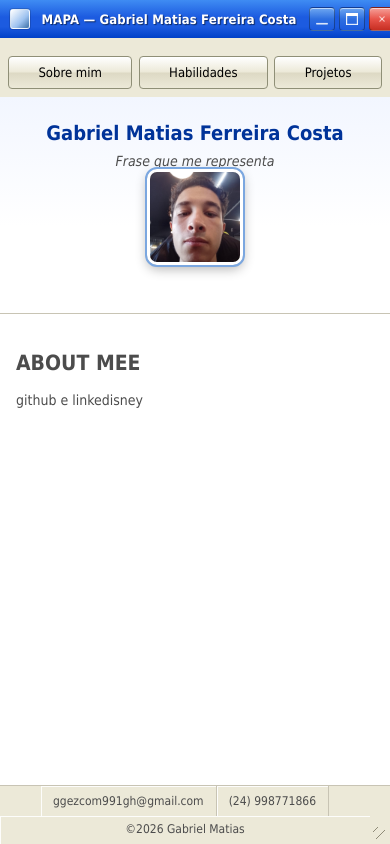
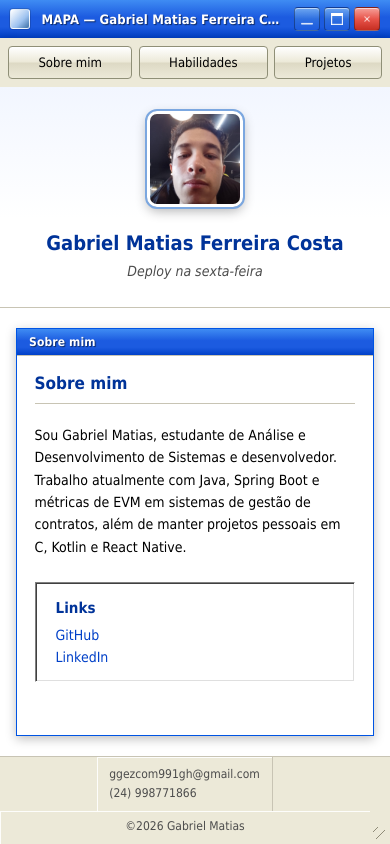
Before and after one commit to GabrielMFC/MAPA, a website: page index.html in a window 390 px wide. Drawn offline with Linux system fonts and the light colour scheme.

Commit message:
Deixando o html mais semântico, melhorando as páginas dos conteúdos e melhorando estilos.

```diff
--- a/index.html
+++ b/index.html
@@ -5,9 +5,10 @@
   <meta name="viewport" content="width=device-width, initial-scale=1.0">
   <title>MAPA</title>
   <link rel="stylesheet" href="src/styles/style.css">
+  <link rel="stylesheet" href="src/styles/pages.css">
 </head>
 <body>
-<nav>
+
   <div class="titlebar">
     <span class="titlebar-icon" aria-hidden="true"></span>
     <span class="titlebar-text">MAPA — Gabriel Matias Ferreira Costa</span>
@@ -23,26 +24,34 @@
       </button>
     </div>
   </div>
-  <div class="nav-buttons">
-      <button id="aboutMe">Sobre mim</button>
-      <button id="habilities">Habilidades</button>
-      <button id="projects">Projetos</button>
-  </div>
+
+  <nav aria-label="Navegação principal">
+    <ul class="nav-buttons">
+      <li><button id="aboutMe" type="button">Sobre mim</button></li>
+      <li><button id="habilities" type="button">Habilidades</button></li>
+      <li><button id="projects" type="button">Projetos</button></li>
+    </ul>
   </nav>
+
   <header>
+    <img src="assets/eu.jpg" alt="Foto de Gabriel Matias">
     <p>Gabriel Matias Ferreira Costa</p>
-<p>Frase que me representa</p>
-<img src="assets/eu.jpg" alt="Foto de Gabriel Matias">
-<p></p>
+    <p style="margin: 1%;">Deploy na sexta-feira</p>
   </header>
+
   <main>
-<section id="content"></section>
+    <section id="content" aria-live="polite"></section>
   </main>
+
   <footer>
-<p>ggezcom991gh@gmail.com</p>
-<p>(24) 998771866</p>
+    <address>
+      <a href="mailto:ggezcom991gh@gmail.com">ggezcom991gh@gmail.com</a><br>
+      <a href="tel:+5524998771866">(24) 998771866</a>
+    </address>
     <p>©2026 Gabriel Matias</p>
   </footer>
+
   <script src="src/services/index.js"></script>
+  <script src="src/services/api/api.js"></script>
 </body>
 </html>
--- a/src/pages/aboutMe.html
+++ b/src/pages/aboutMe.html
@@ -1,3 +1,20 @@
-<!DOCTYPE html>
-<h1>ABOUT MEE</h1>
-<aside>github e linkedisney</aside>
+<div class="page-window">
+  <div class="page-titlebar">Sobre mim</div>
+  <div class="page-body">
+    <h1>Sobre mim</h1>
+    <p>
+      Sou Gabriel Matias, estudante de Análise e Desenvolvimento de Sistemas
+      e desenvolvedor. Trabalho atualmente com Java, Spring Boot e métricas
+      de EVM em sistemas de gestão de contratos, além de manter projetos
+      pessoais em C, Kotlin e React Native.
+    </p>
+
+    <aside aria-label="Links de contato">
+      <h2>Links</h2>
+      <ul>
+        <li><a href="https://github.com/SEU_USUARIO" target="_blank" rel="noopener noreferrer">GitHub</a></li>
+        <li><a href="https://linkedin.com/in/SEU_USUARIO" target="_blank" rel="noopener noreferrer">LinkedIn</a></li>
+      </ul>
+    </aside>
+  </div>
+</div>
--- /dev/null
+++ b/src/services/api/api.js
@@ -0,0 +1,28 @@
+const buttontest = document.getElementById("habilities")
+
+async function postFeedback() {
+    const response = await fetch(
+        "https://zjhbjvjwnpopegulxupe.supabase.co/rest/v1/feedbacks",
+        {
+            method: "POST",
+            headers: {
+            "apikey": "eyJhbGciOiJIUzI1NiIsInR5cCI6IkpXVCJ9.eyJpc3MiOiJzdXBhYmFzZSIsInJlZiI6InpqaGJqdmp3bnBvcGVndWx4dXBlIiwicm9sZSI6ImFub24iLCJpYXQiOjE3ODMxMjcyNTEsImV4cCI6MjA5ODcwMzI1MX0.A0n9kg9SRyZtyZjDLlc4wHsiUq922lqmpSxhRko8Dr8",
+
+            "Authorization": "Bearer eyJhbGciOiJIUzI1NiIsInR5cCI6IkpXVCJ9.eyJpc3MiOiJzdXBhYmFzZSIsInJlZiI6InpqaGJqdmp3bnBvcGVndWx4dXBlIiwicm9sZSI6ImFub24iLCJpYXQiOjE3ODMxMjcyNTEsImV4cCI6MjA5ODcwMzI1MX0.A0n9kg9SRyZtyZjDLlc4wHsiUq922lqmpSxhRko8Dr8",
+            "Content-Type": "application/json",
+            "Prefer": "return=representation"
+            },
+            body: JSON.stringify({
+            name: "Gabrielm",
+            feedback: "Meu feedback2"
+            })
+        }
+    );
+    return response.json()
+}
+
+buttontest.addEventListener("click", async () => {
+    const data = await postFeedback()
+
+    console.log(data);
+})
--- /dev/null
+++ b/src/styles/pages.css
@@ -0,0 +1,226 @@
+/* ============================================================
+   MAPA — estilos das "páginas" (aboutMe / habilities / projects)
+   injetadas via JS dentro de <section id="content">.
+
+   Depende das variáveis definidas em style.css (:root), por isso
+   este arquivo deve ser carregado DEPOIS de style.css no HTML.
+   ============================================================ */
+
+/* ------------------------------------------------------------
+   PAGE-WINDOW — sub-janela XP injetada dentro de #content
+   ------------------------------------------------------------ */
+.page-window {
+  display: flex;
+  flex-direction: column;
+  min-height: 100%;
+  background: var(--chrome);
+  border: 1px solid var(--win-border);
+  box-shadow: 0 3px 10px rgba(0, 0, 0, 0.25);
+}
+
+.page-titlebar {
+  flex: none;
+  display: flex;
+  align-items: center;
+  height: 32px;
+  padding: 0 0.75rem;
+  background:
+    linear-gradient(to bottom,
+      var(--title-glow) 0%,
+      var(--title-mid) 45%,
+      var(--title-mid) 70%,
+      var(--title-dark) 100%);
+  color: #fff;
+  font-size: 14px;
+  font-weight: 700;
+  text-shadow: 1px 1px 1px rgba(0, 0, 0, 0.55);
+  letter-spacing: 0.01em;
+}
+
+.page-body {
+  flex: 1 1 auto;
+  background: var(--content-bg);
+  border-top: 1px solid var(--chrome-dark);
+  padding: 1.75rem 2rem;
+}
+
+.page-body h1 {
+  margin: 0 0 1.25rem;
+  font-size: 22px;
+  font-weight: 700;
+  color: #003399;
+  padding-bottom: 0.6rem;
+  border-bottom: 1px solid var(--chrome-dark);
+}
+
+.page-body h2 {
+  margin: 0 0 0.6rem;
+  font-size: 15px;
+  font-weight: 700;
+  color: #003399;
+}
+
+.page-body p {
+  margin: 0 0 1rem;
+  line-height: 1.6;
+  color: var(--text);
+}
+
+/* --- painel "sunken" clássico do XP (usado no aside e nas listas) --- */
+.page-body aside,
+.page-body ul {
+  background: #fff;
+  border-top: 1px solid #808080;
+  border-left: 1px solid #808080;
+  border-right: 1px solid #fff;
+  border-bottom: 1px solid #fff;
+  box-shadow:
+    inset 1px 1px 0 #404040,
+    inset -1px -1px 0 #dfdfdf;
+}
+
+.page-body aside {
+  margin-top: 1.5rem;
+  padding: 1rem 1.25rem;
+}
+
+.page-body aside ul {
+  list-style: none;
+  margin: 0;
+  padding: 0;
+  border: none;
+  box-shadow: none;
+  background: transparent;
+}
+
+.page-body aside li + li {
+  margin-top: 0.4rem;
+}
+
+.page-body aside a {
+  color: #0040c8;
+  text-decoration: none;
+}
+
+.page-body aside a:hover {
+  text-decoration: underline;
+}
+
+/* --- lista de habilidades, estilo listbox do XP --- */
+.page-body ul.skills-list {
+  list-style: none;
+  margin: 0;
+  padding: 0;
+}
+
+.page-body ul.skills-list li {
+  padding: 0.6rem 0.9rem;
+  border-bottom: 1px solid var(--chrome-dark);
+  font-size: 15px;
+}
+
+.page-body ul.skills-list li:nth-child(even) {
+  background: #f2f1e8;
+}
+
+.page-body ul.skills-list li:last-child {
+  border-bottom: none;
+}
+
+/* --- projetos: cada um vira uma mini-janela dentro da janela --- */
+.projectContainer {
+  margin-bottom: 1.25rem;
+  background: var(--chrome);
+  border: 1px solid var(--win-border);
+  box-shadow: 0 2px 8px rgba(0, 0, 0, 0.2);
+}
+
+.projectContainer:last-child {
+  margin-bottom: 0;
+}
+
+.project-titlebar {
+  display: block;
+  height: 26px;
+  line-height: 26px;
+  padding: 0 0.65rem;
+  background:
+    linear-gradient(to bottom,
+      var(--title-glow) 0%,
+      var(--title-mid) 45%,
+      var(--title-mid) 70%,
+      var(--title-dark) 100%);
+  color: #fff;
+  font-size: 13px;
+  font-weight: 700;
+  text-shadow: 1px 1px 1px rgba(0, 0, 0, 0.55);
+}
+
+.projectContainer article {
+  background: var(--content-bg);
+  padding: 1rem 1.25rem;
+  border-top: 1px solid var(--chrome-dark);
+}
+
+.projectContainer article p {
+  margin: 0 0 0.75rem;
+  font-size: 14px;
+  line-height: 1.55;
+}
+
+.projectContainer article a {
+  display: inline-block;
+  font-size: 13px;
+  color: #0040c8;
+  text-decoration: none;
+}
+
+.projectContainer article a:hover {
+  text-decoration: underline;
+}
+
+/* ============================================================
+   RESPONSIVO — mesmos breakpoints do style.css
+   ============================================================ */
+
+/* ---------------- TABLET ---------------- */
+@media (max-width: 1024px) {
+  .page-titlebar {
+    height: 28px;
+    font-size: 13px;
+  }
+
+  .page-body {
+    padding: 1.5rem 1.75rem;
+  }
+
+  .page-body h1 {
+    font-size: 19px;
+  }
+}
+
+/* ---------------- CELULAR ---------------- */
+@media (max-width: 600px) {
+  .page-titlebar {
+    height: 26px;
+    font-size: 12px;
+  }
+
+  .page-body {
+    padding: 1.1rem 1.1rem;
+  }
+
+  .page-body h1 {
+    font-size: 17px;
+  }
+
+  .project-titlebar {
+    height: 24px;
+    line-height: 24px;
+    font-size: 12px;
+  }
+
+  .projectContainer article {
+    padding: 0.85rem 1rem;
+  }
+}
--- a/src/styles/style.css
+++ b/src/styles/style.css
@@ -62,27 +62,19 @@ button:focus-visible {
 }
 
 /* ------------------------------------------------------------
-   Janela maximizada: nav + header + main + footer preenchem
-   a tela inteira, sem bordas nem cantos arredondados contra
-   a área de trabalho — igual a uma janela do XP no estado
-   maximizado.
+   Janela maximizada: titlebar + nav + header + main + footer
+   preenchem a tela inteira, sem bordas nem cantos arredondados
+   contra a área de trabalho — igual a uma janela do XP no
+   estado maximizado.
    ------------------------------------------------------------ */
 
 /* ------------------------------------------------------------
-   NAV — barra de título + barra de botões (toolbar) do XP
+   TITLEBAR — barra de título da janela (fora do <nav>, pois
+   os controles de minimizar/maximizar/fechar não são links
+   de navegação do site, são controles de janela)
    ------------------------------------------------------------ */
-nav {
+.titlebar {
   flex: none;
-  display: flex;
-  flex-wrap: wrap;
-  gap: 0.6rem;
-  background: var(--chrome);
-  box-shadow: 0 2px 10px rgba(0, 0, 0, 0.25);
-}
-
-/* --- barra de título --- */
-.titlebar {
-  flex-basis: 100%;
   display: flex;
   align-items: center;
   gap: 0.75rem;
@@ -178,16 +170,31 @@ nav {
   box-shadow: inset 0 1px 3px rgba(0, 0, 0, 0.45);
 }
 
-/* --- botões da toolbar (Sobre mim / Habilidades / Projetos) --- */
+/* ------------------------------------------------------------
+   NAV — barra de ferramentas (toolbar) com os botões de
+   navegação (Sobre mim / Habilidades / Projetos)
+   ------------------------------------------------------------ */
+nav {
+  flex: none;
+  background: var(--chrome);
+  box-shadow: 0 2px 10px rgba(0, 0, 0, 0.25);
+}
+
+/* .nav-buttons agora é uma <ul>, então reseta list-style e margin */
 .nav-buttons {
-  flex: 1 1 auto;
+  list-style: none;
+  margin: 0;
   display: flex;
   flex-wrap: wrap;
   gap: 0.6rem;
-  padding: 0% 0% 0.5% 1%;
+  padding: 0.5rem 1rem;
 }
 
-.nav-buttons > button {
+.nav-buttons li {
+  display: flex;
+}
+
+.nav-buttons li button {
   appearance: none;
   cursor: pointer;
   font-family: var(--font);
@@ -200,12 +207,12 @@ nav {
   box-shadow: inset 0 1px 0 rgba(255, 255, 255, 0.8);
 }
 
-.nav-buttons > button:hover {
+.nav-buttons li button:hover {
   border-color: #3169c6;
   background: linear-gradient(to bottom, #fff6d5 0%, #ffe28f 48%, #ffcf5e 52%, #ffe28f 100%);
 }
 
-.nav-buttons > button:active {
+.nav-buttons li button:active {
   background: linear-gradient(to bottom, #f5d78e 0%, #f0b93f 100%);
   box-shadow: inset 1px 1px 3px rgba(0, 0, 0, 0.35);
 }
@@ -289,12 +296,26 @@ footer {
   padding-right: 2rem;
 }
 
+/* address (email + telefone) e o <p> de copyright levam
+   o mesmo estilo de "célula" da barra de status */
+footer address,
 footer p {
   margin: 0;
   padding: 0.65rem 1.25rem;
+  font-style: normal;   /* <address> vem itálico por padrão do navegador */
+  line-height: 1.6;
   border-right: 1px solid var(--chrome-dark);
   box-shadow: inset 1px 1px 0 rgba(255, 255, 255, 0.9);
   white-space: nowrap;
+}
+
+footer address a {
+  color: inherit;
+  text-decoration: none;
+}
+
+footer address a:hover {
+  text-decoration: underline;
 }
 
 footer p:last-of-type {
@@ -348,7 +369,7 @@ footer::after {
     height: 14px;
   }
 
-  .nav-buttons > button {
+  .nav-buttons li button {
     font-size: 14px;
     padding: 0.55rem 1.2rem;
   }
@@ -382,6 +403,7 @@ footer::after {
     font-size: 13px;
   }
 
+  footer address,
   footer p {
     padding: 0.55rem 1rem;
   }
@@ -430,8 +452,12 @@ footer::after {
     gap: 0.4rem;
   }
 
-  .nav-buttons > button {
+  .nav-buttons li {
     flex: 1 1 auto;
+  }
+
+  .nav-buttons li button {
+    width: 100%;
     font-size: 13px;
     padding: 0.5rem 0.75rem;
   }
@@ -468,6 +494,7 @@ footer::after {
     padding-right: 1.25rem;
   }
 
+  footer address,
   footer p {
     padding: 0.5rem 0.75rem;
     font-size: 12px;
@@ -493,7 +520,7 @@ footer::after {
     font-size: 12px;
   }
 
-  .nav-buttons > button {
+  .nav-buttons li button {
     font-size: 12px;
     padding: 0.45rem 0.6rem;
   }
```
Also changed, not shown: src/pages/habilities.html (+14 -2 lines), src/pages/projects.html (+28 -7 lines). Lines whose indentation alone changed are shown as unchanged.
